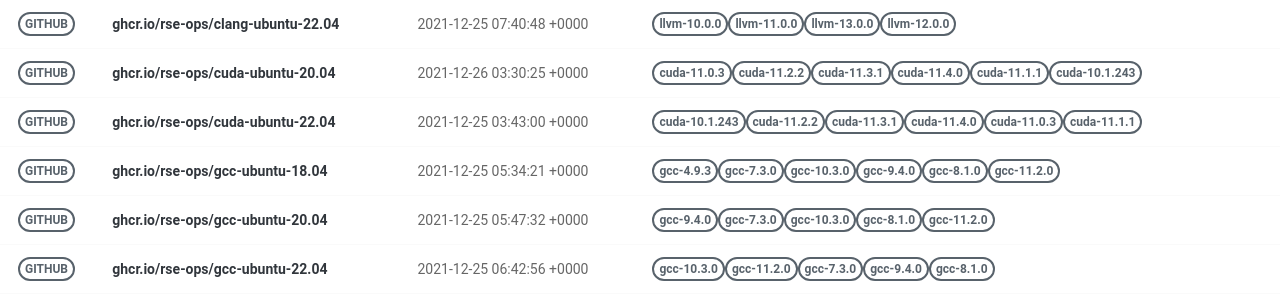
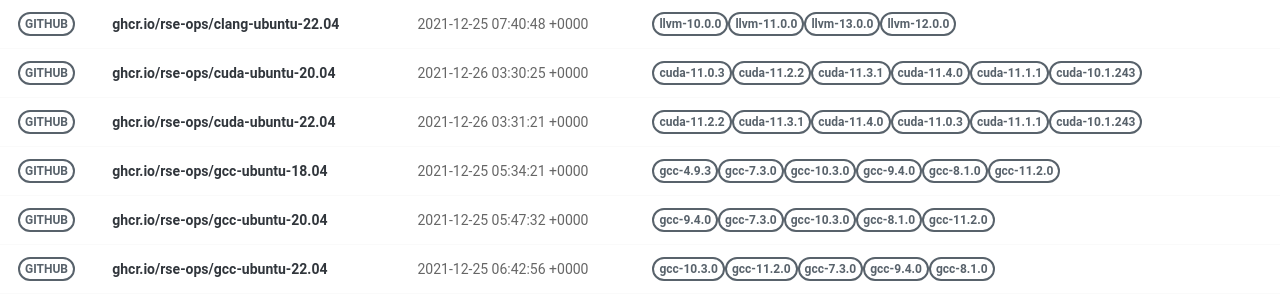
Before and after one commit to rse-ops/docker-images, a Jekyll site: the page built from pages/index.md, in a window 1280 px wide. Shown: the part 228-528 px from the top of the page. Built offline with Jekyll 4.4.1, drawn with Linux system fonts in a browser that asks for light colours; nearby versions of some CDN libraries.

Commit message:
Automated push to update library 2021-12-26

```diff
--- a/_library/ghcr.io-rse-ops-cuda-ubuntu-22.04.md
+++ b/_library/ghcr.io-rse-ops-cuda-ubuntu-22.04.md
@@ -1,14 +1,11 @@
 ---
 layout: container
 name: ghcr.io/rse-ops/cuda-ubuntu-22.04
-updated_at: 2021-12-25 03:43:00.366541
+updated_at: 2021-12-26 03:31:21.852591
 
 
 container_url: https://github.com/orgs/rse-ops/packages/container/package/cuda-ubuntu-22.04
 versions:
- - tag: cuda-10.1.243
-   dockerfile: https://github.com/rse-ops/docker-images/blob/main/ubuntu/cuda/Dockerfile
-   manifest: https://crane.ggcr.dev/manifest/ghcr.io/rse-ops/cuda-ubuntu-22.04:cuda-10.1.243
  - tag: cuda-11.2.2
    dockerfile: https://github.com/rse-ops/docker-images/blob/main/ubuntu/cuda/Dockerfile
    manifest: https://crane.ggcr.dev/manifest/ghcr.io/rse-ops/cuda-ubuntu-22.04:cuda-11.2.2
```
Also changed, not shown: other parts of _library/ghcr.io-rse-ops-cuda-ubuntu-22.04.md (+3 -0 lines).
